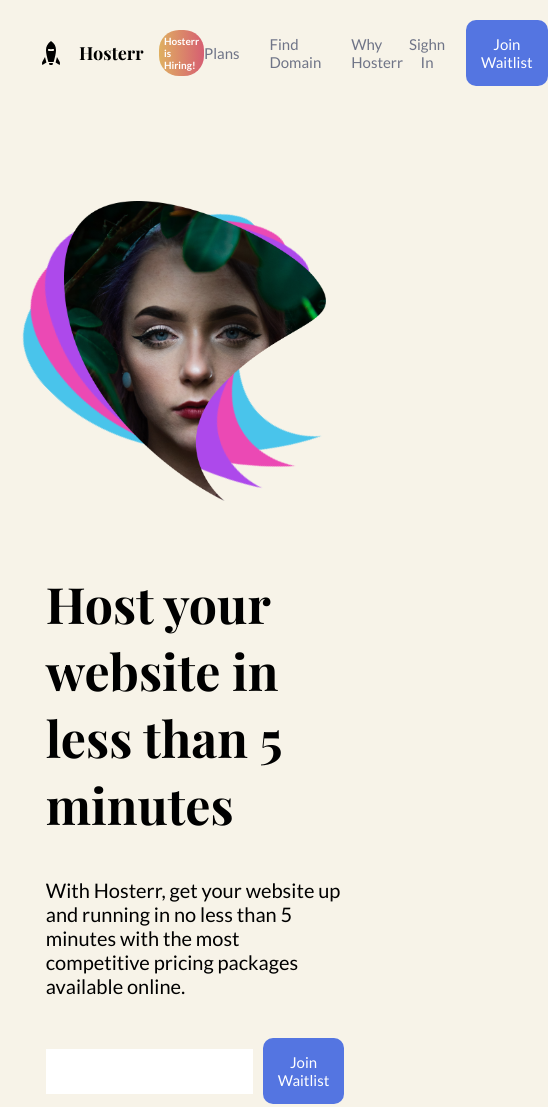
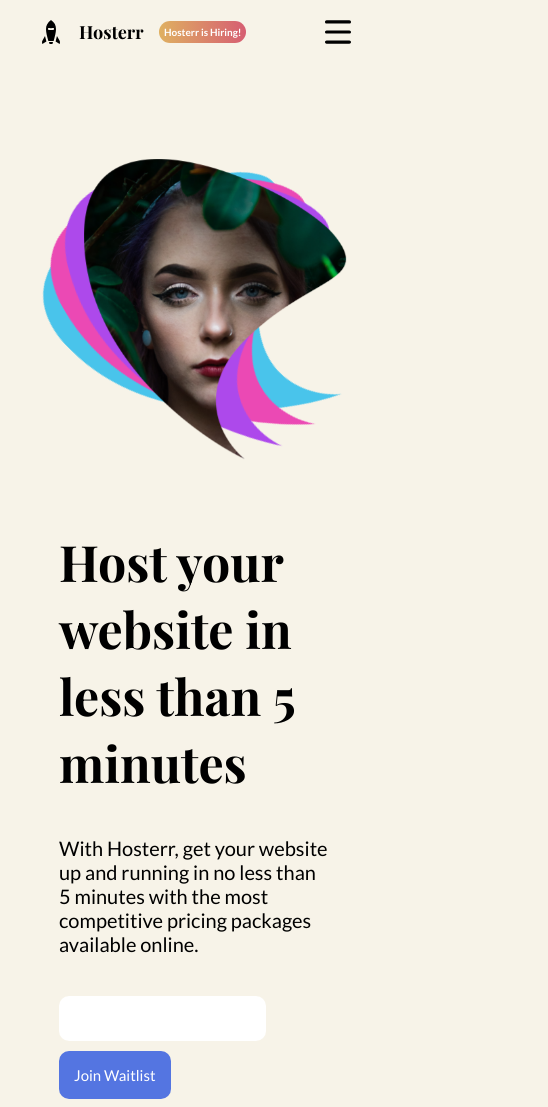
Before and after one commit to Cyronite/Hosterr-Waitlist-Page, a plain HTML site: page index.html in a window 390 px wide. Shown: the top 1107 px of the page, 548 px wide, since content can reach past the window. Drawn offline with nearby package versions, Linux system fonts and the light colour scheme.

Commit message:
second commit

```diff
--- a/main.js
+++ b/main.js
@@ -1,6 +1,6 @@
 const desktopnav = document.querySelector(".nav-desktop");
 const mobilenav = document.querySelector(".nav-mobile");
-
+navhanddler();
 function navhanddler(){
     if (window.innerWidth > 1000){
         mobilenav.classList.add("hidden");
--- a/style.css
+++ b/style.css
@@ -51,12 +51,12 @@ body{
 
     transition: background-size 300ms ease;
     background-image: linear-gradient(grey,grey);
-    background-size: 0% 3px;
+    background-size: 0% 2px;
     background-repeat:no-repeat;
     background-position: left bottom;
 }
 .link:hover{
-    background-size: 100% 3px;
+    background-size: 100% 2px;
 }
 
 .nav-registration{
@@ -74,13 +74,13 @@ body{
 
     transition: background-size 300ms ease;
     background-image: linear-gradient(grey,grey);
-    background-size: 0% 3px;
+    background-size: 0% 2px;
     background-repeat:no-repeat;
     background-position: left bottom;
 }
 
 .SighnIn:hover{
-    background-size: 100% 3px;
+    background-size: 100% 2px;
 }
 .register{
     background-color:#5475E1;
@@ -101,6 +101,7 @@ body{
     gap:30px;
     justify-content: center;
     align-items: center;
+    overflow: hidden;
 }
 .hero-text{
     display: flex;
@@ -118,6 +119,7 @@ form{
     text-decoration: none;
     background-color:#686868(255, 255, 255, 1);
     border:0;
+    border-radius:10px;
     padding:15px;
 
 }
@@ -144,7 +146,9 @@ form{
 .img{
     height:400px;
 }
-
+.hero-image{
+    transform:translateX(20px);
+}
 .hero-image img:nth-child(1){
     position: absolute;
     z-index: -3;
@@ -230,10 +234,19 @@ footer{
     footer{
         flex-direction: column;
     }
-    .hero-image{
+    .hero-image > img{
+        height: 300px;
         padding: 15px;
     }
-    .hero-image > img{
-        height: 300px;
+    form{
+        flex-direction: column;
+        align-items: start;
     }
 }
+@media only screen and (max-width: 300px) {
+    .logo{
+        flex-direction: column;
+        align-items: start;
+        gap:10px;
+    }
+}
```
Also changed, not shown: index.html (+10 -3 lines).
